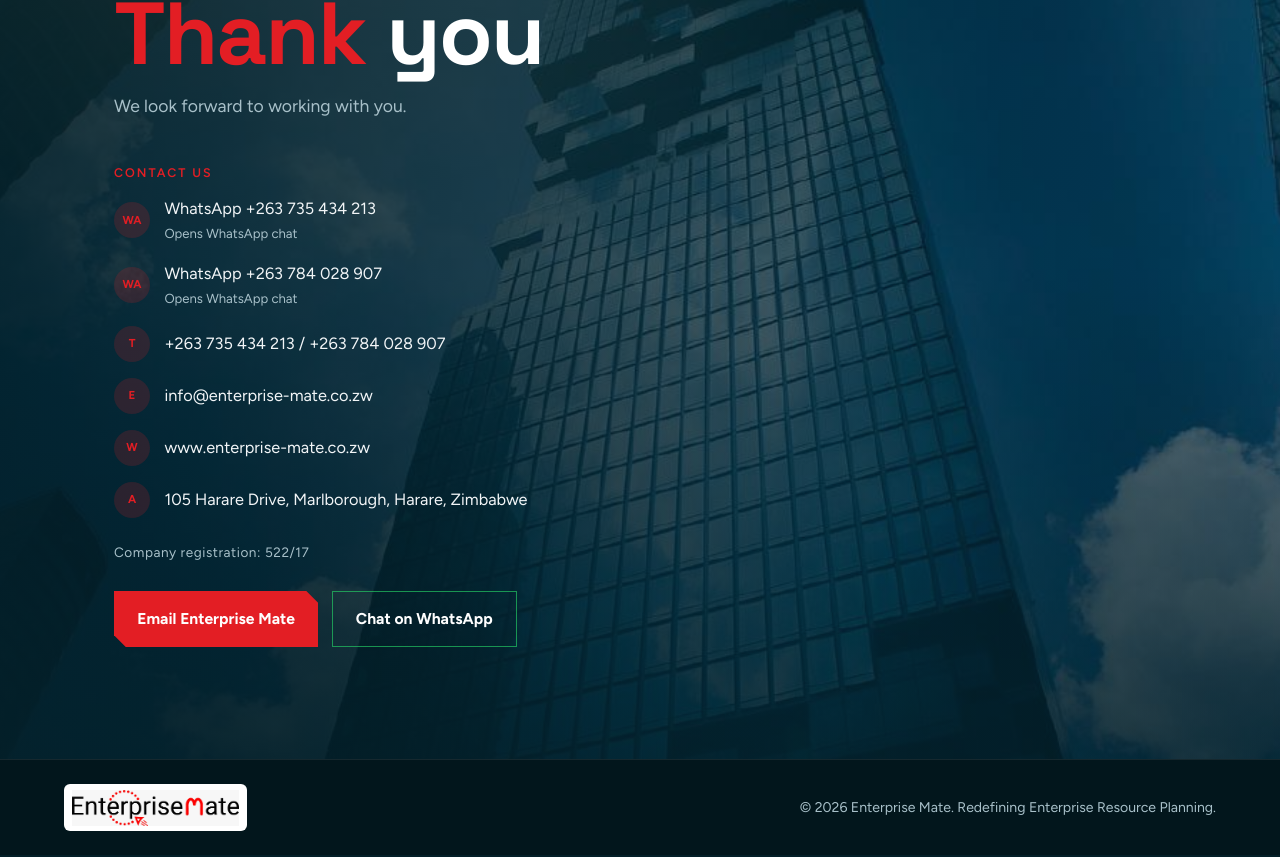
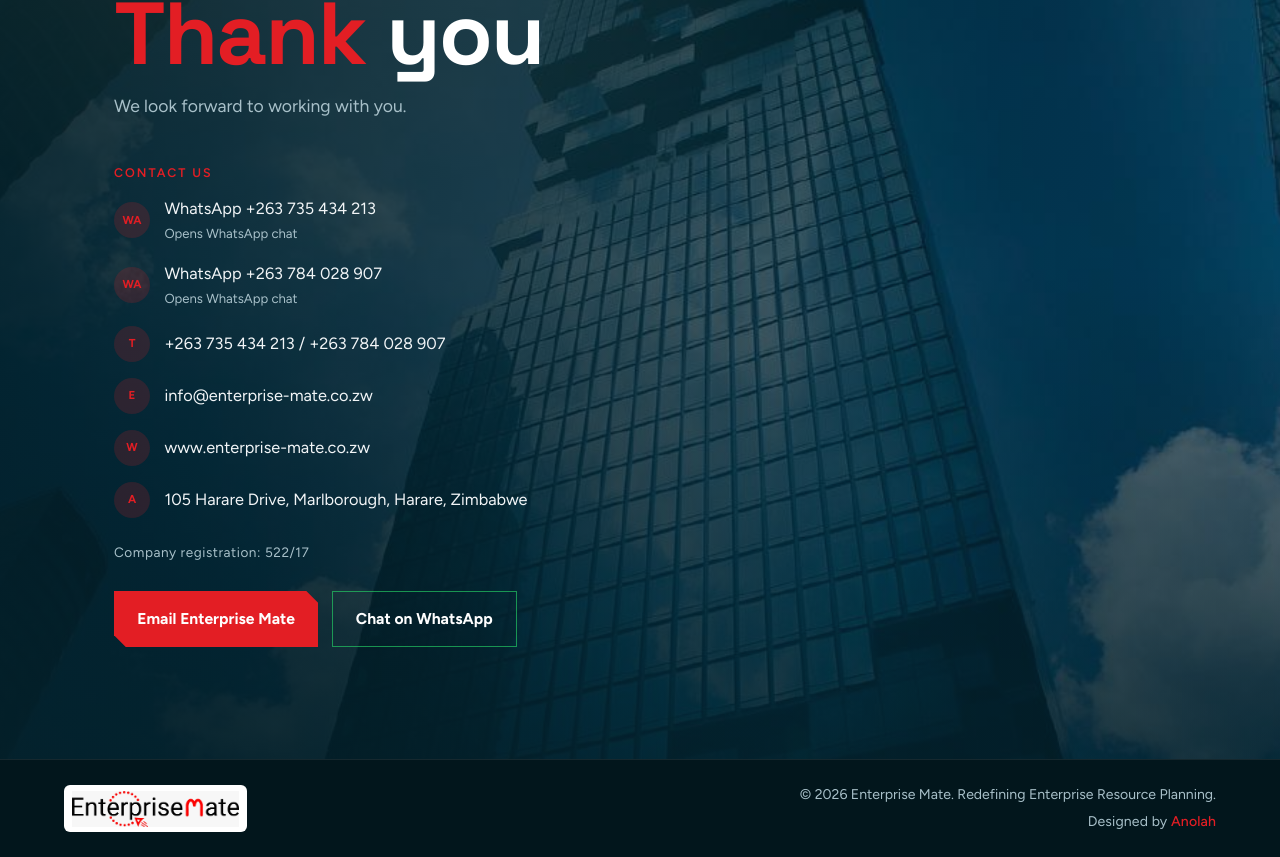
Before and after one commit to ANOLAH/-enterprise-mate, a React (Vite) app: page / in a window 1280 px wide. Shown: the part 7497-8354 px from the top of the page. Built offline with nearby package versions, Linux system fonts and the light colour scheme.

Commit message:
Add designer credit to site footer.
Links Designed by Anolah to LinkedIn with new-tab + noopener noreferrer,
styled as a secondary muted line so it does not compete with the brand.

```diff
--- a/src/App.css
+++ b/src/App.css
@@ -1137,7 +1137,44 @@
   object-position: left center;
 }
 
+.footer__meta {
+  display: flex;
+  flex-direction: column;
+  align-items: flex-end;
+  gap: 0.35rem;
+  text-align: right;
+}
+
 .footer p {
+  margin: 0;
   color: var(--em-muted);
   font-size: 0.88rem;
 }
+
+.footer__credit {
+  font-size: 0.78rem;
+  letter-spacing: 0.01em;
+  color: rgba(168, 192, 201, 0.72);
+}
+
+.footer__credit a {
+  color: var(--em-red);
+  text-decoration: none;
+  font-weight: 500;
+  transition: color 0.2s ease;
+}
+
+.footer__credit a:hover,
+.footer__credit a:focus-visible {
+  color: var(--em-red-bright);
+  text-decoration: underline;
+  text-underline-offset: 0.15em;
+}
+
+@media (max-width: 640px) {
+  .footer__meta {
+    align-items: flex-start;
+    text-align: left;
+    width: 100%;
+  }
+}
--- a/src/App.tsx
+++ b/src/App.tsx
@@ -645,7 +645,19 @@ function App() {
             height={59}
           />
         </a>
-        <p>© {new Date().getFullYear()} Enterprise Mate. Redefining Enterprise Resource Planning.</p>
+        <div className="footer__meta">
+          <p>© {new Date().getFullYear()} Enterprise Mate. Redefining Enterprise Resource Planning.</p>
+          <p className="footer__credit">
+            Designed by{' '}
+            <a
+              href="https://www.linkedin.com/in/arnold-ndoro-a9b589292"
+              target="_blank"
+              rel="noopener noreferrer"
+            >
+              Anolah
+            </a>
+          </p>
+        </div>
       </footer>
     </div>
   )
```
